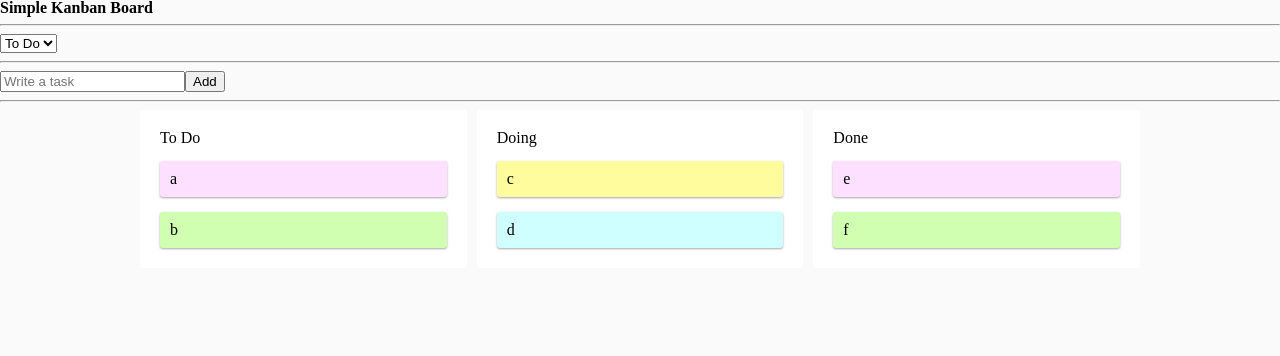
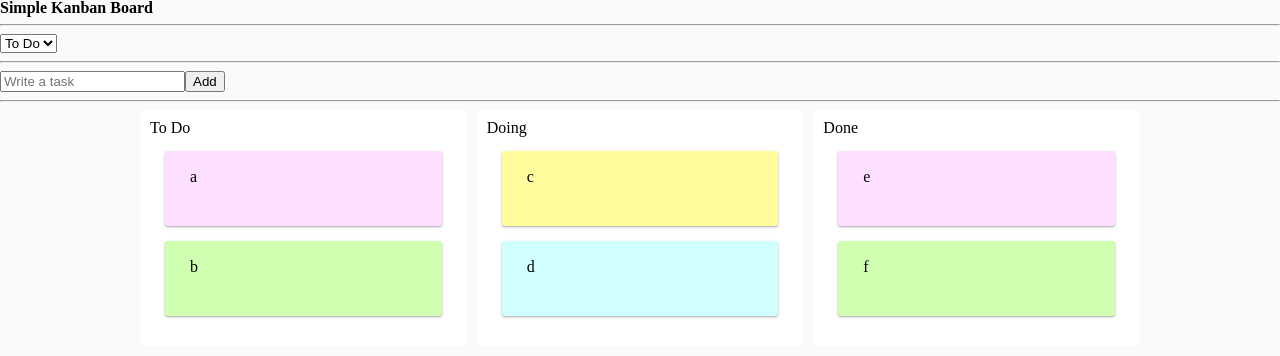
Before and after one commit to nujeyh/simple-kanban-board, a React (Create React App) app: page / in a window 1280 px wide. Shown: the top 356 px of the page. Built offline with nearby package versions, Linux system fonts and the light colour scheme; a web font is replaced by a local one.

Commit message:
💄 Adjust padding and margin

```diff
--- a/src/components/Board.tsx
+++ b/src/components/Board.tsx
@@ -33,13 +33,14 @@ const Board = ({ boardArr, boardId }: IBoardProps) => {
 const Wrapper = styled.div`
   background-color: ${(props) => props.theme.colors.board};
   border-radius: ${(props) => props.theme.borderRadius};
-  padding: 20px;
+  padding: 10px 10px 15px 10px;
   display: flex;
   flex-direction: column;
   height: fit-content;
   min-height: 50px;
 `;
 const DroppableArea = styled.ul<{ isDraggingOver: boolean }>`
+  padding-bottom: 15px;
   border-radius: 5px;
   flex-grow: 1;
   transition: background-color 0.2s ease-in-out;
--- a/src/components/ToDoCard.tsx
+++ b/src/components/ToDoCard.tsx
@@ -38,14 +38,16 @@ interface ICardProps {
 const Card = styled.li<ICardProps>`
   border-radius: ${(props) => props.theme.borderRadius};
   background-color: ${(props) => props.theme.colors.card[props.cardColor]};
-  opacity: ${(props) => props.isDragging && "0.5"};
+  opacity: ${(props) => props.isDragging && "0.6"};
   box-shadow: ${(props) =>
     props.isDragging
       ? "rgba(0, 0, 0, 0.3) 0px 19px 38px, rgba(0, 0, 0, 0.22) 0px 15px 12px"
       : "rgba(0, 0, 0, 0.12) 0px 1px 3px, rgba(0, 0, 0, 0.24) 0px 1px 2px"};
-  padding: 10px;
-  margin-top: 15px;
+  padding: 15px 25px;
+  margin: 15px 15px 0px 15px;
   transition: background-color 0.3s ease-in-out;
+  min-height: 45px;
+  line-height: 1.4;
 `;
 
 export default React.memo(ToDoCard);
```
